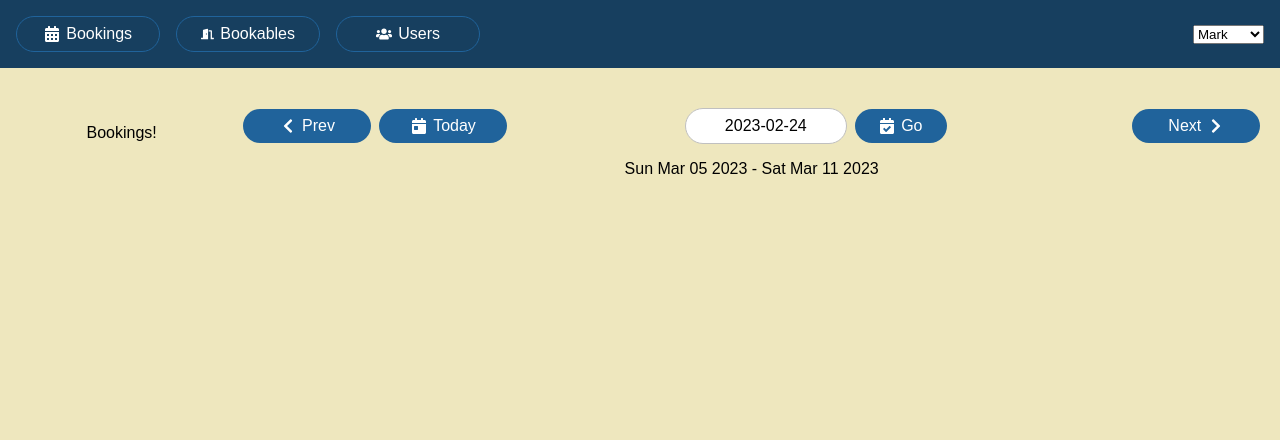
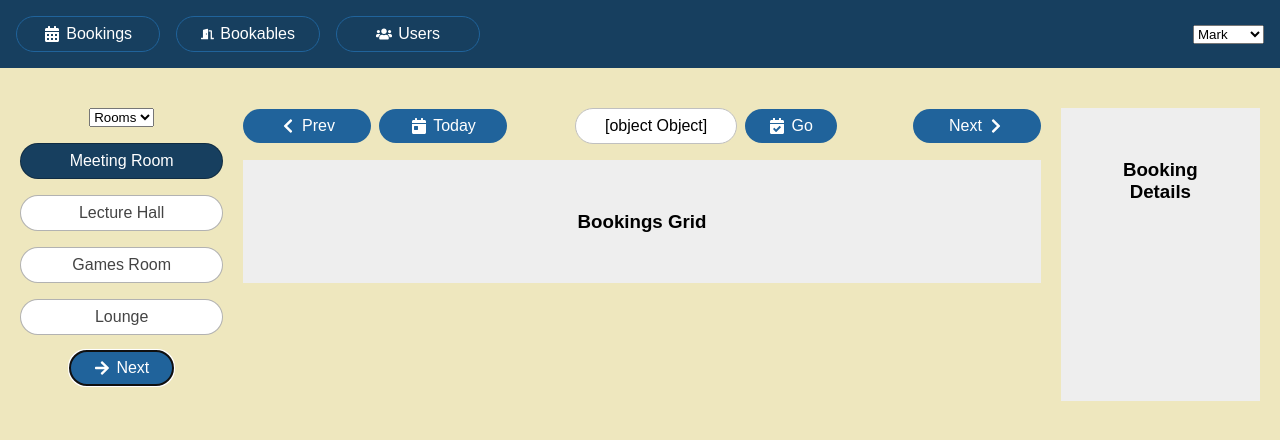
Before and after one commit to santoshnarayanan/reacthooks, a React (Create React App) app: page /bookings in a window 1280 px wide. Shown: the top 440 px of the page. Built offline with nearby package versions, Linux system fonts and the light colour scheme; data requests are answered from the project's data file.

Commit message:
Display details in BookingGrid

```diff
--- a/src/App.css
+++ b/src/App.css
@@ -240,3 +240,82 @@ main {
 header .icon-loading {
   color: white;
 }
+
+.bookings {
+  display: grid;
+  grid-template-columns: 4fr 1fr;
+  grid-column-gap: 20px;
+}
+.bookingsError {
+  background: var(--error);
+  color: var(--page-bg);
+  padding: 1em;
+  margin:0;
+}
+.bookingsGrid {
+  width: 100%;
+  border-collapse: collapse;
+}
+.bookingsGrid th,
+.bookingsGrid td {
+  padding:0.5em;
+  border:1px solid var(--page-bg);
+  height:5em;
+}
+.bookingsGrid th {
+  background: var(--primary);
+  color:var(--light-text);
+}
+.bookingsGrid td {
+  background:var(--light-text);
+  transition: opacity 0.4s ease;
+  opacity: 0.5;
+}
+.bookingsGrid.active td {
+  color:var(--dark-text);
+  opacity: 1;
+}
+.bookingsGrid thead th {
+  border-top:none;
+  border-bottom:none;
+}
+.bookingsGrid th:first-child,
+.bookingsGrid th:last-child {
+  border-left:none;
+  border-right:none;
+}
+.bookingsGrid.active td:hover {
+  cursor: pointer;
+  background:#eee;
+}
+.bookingsGrid.active .selected {
+  background: var(--secondary);
+  color:var(--light-text);
+}
+.bookingsGrid.active td.selected:hover {
+  background: var(--secondary);
+  color: var(--primary);
+}
+.bookingsGrid .status {
+  font-size: 200%;
+}
+.booking-details .icon-loading {
+  font-size: 100%;
+  margin-right: 0.5em;
+}
+.grid-wrapper {
+  position: relative;
+  width: 100%;
+  min-height: 600px;
+  overflow:auto;
+}
+
+.grid {
+  position: absolute;
+  width: 100%;
+}
+
+.placeholder {
+  background:#eee;
+  padding:2rem;
+}
--- /dev/null
+++ b/src/components/Bookings/BookingDetails.js
@@ -0,0 +1,7 @@
+export default function BookingDetails() {
+    return (
+        <div className="booking-details placeholder">
+            <h3>Booking Details</h3>
+        </div>
+    );
+}
--- /dev/null
+++ b/src/components/Bookings/Bookings.js
@@ -0,0 +1,30 @@
+/**
+ *
+ *
+ * @export
+ * @param {*} { bookable }
+ */
+
+import { useState, useReducer } from "react";
+import { getWeek } from "../../utils/date-wrangler";
+
+import WeekPicker from "./WeekPicker";
+import BookingsGrid from "./BookingsGrid";
+import BookingDetails from "./BookingDetails";
+
+import weekReducer from "./weekReducer"        //Import the existing reducer for the week
+export default function Bookings({ bookable }) {
+    const [week, dispatch] = useReducer(weekReducer, new Date(), getWeek);  // Manage shared state for the selected week
+
+    const [booking, setBooking] = useState(null); //Manage shared state for selected booking
+
+    return (
+        <div className="bookings">
+            <div>
+                <WeekPicker dispatch={dispatch} />
+                <BookingsGrid week={week} bookable={booking} setBooking={setBooking} />
+            </div>
+            <BookingDetails booking={booking} bookable={bookable} />
+        </div>
+    );
+}
--- /dev/null
+++ b/src/components/Bookings/BookingsGrid.js
@@ -0,0 +1,12 @@
+
+export default function BookingsGrid(props) {
+  const { week, bookable, booking, setBooking } = props;
+
+  return (
+    <div className="bookings-grid placeholder">
+      <h3>Bookings Grid</h3>
+      <p>{bookable?.title}</p>
+      <p>{week.date.toISOString}</p>
+    </div>
+  );
+};
--- a/src/components/Bookings/BookingsPage.js
+++ b/src/components/Bookings/BookingsPage.js
@@ -1,11 +1,28 @@
-import WeekPicker from "./WeekPicker";
+/**
+ *  Managing the selected bookable with useState
+ *
+ * @export
+ * @return {*}
+ */
+import { useState } from "react";
+import BookableList from "../Bookables/BookableList";
+import Bookings from "./Bookings";
 
 export default function BookingsPage() {
+
+  const [bookable, setBookable] = useState(null); //Manage the selected bookable with useStatess
+
+
+
   return (
     <main className="bookings-page">
-      <p>Bookings!</p>
-      {/* Pass the current date */}
-      <WeekPicker date={new Date()} />
+      {/** Pass the bookable down so that it can be highlighted in the list */}
+      {/** Pass the updater function so users can select a bookable */}
+      <BookableList bookable={bookable} setBookable={setBookable} />
+
+      {/** Let the booking component display bookings for the selected bookable */}
+      {/** The Bookings component also needs to know the selected week which will be managed in the Bookings component */}
+      <Bookings bookable={bookable} />
     </main>
   );
 }
--- a/src/components/Bookings/WeekPicker.js
+++ b/src/components/Bookings/WeekPicker.js
@@ -1,65 +1,43 @@
-import { useReducer, useState } from "react";
-import reducer from "./weekReducer";
-import { getWeek } from "../../utils/date-wrangler";
+import { useRef } from "react";
 import { FaChevronLeft, FaCalendarDay, FaChevronRight, FaCalendarCheck } from "react-icons/fa";
 
 // The WeekPicker component lets users navigate from week to week to book resources
 // in the company
 
-export default function WeekPicker({ date }) {
-
-    //we can use the getWeek function to generate the initial week object
-    //from a date we pass to WeekPicker as a prop
-    const [week, dispatch] = useReducer(reducer, date, getWeek);
-    const [dateText, setDateText] = useState("2023-02-24");
+export default function WeekPicker({ dispatch }) {
+    const textboxRef = useRef(null);
 
     //Handler for the Go button
     function goToDate() {
-        dispatch({ type: "SET_DATE", payload: dateText });
+        dispatch({ type: "SET_DATE", payload: textboxRef.current.value });
     }
 
     return (
         <div>
             <p className="date-picker">
                 {/*Dispatch actions to the reducer to switch weeks(PREV_WEEK, TODAY, NEXT_WEEK) */}
-                <button
-                    className="btn"
-                    onClick={() => dispatch({ type: "PREV_WEEK" })}
-                >
+                <button className="btn" onClick={() => dispatch({ type: "PREV_WEEK" })}   >
                     <FaChevronLeft />
                     <span>Prev</span>
                 </button>
-                <button
-                    className="btn"
-                    onClick={() => dispatch({ type: "TODAY" })}
-                >
+                <button className="btn" onClick={() => dispatch({ type: "TODAY" })}  >
                     <FaCalendarDay />
                     <span>Today</span>
                 </button>
 
                 <span>
-                    <input type="text"
-                        value={dateText}
-                        onChange={(e) => setDateText(e.target.value)}
-                    />
+                    <input type="text" value={textboxRef} placeholder="e.g. 2023-01-02" defaultValue="2023.02.15" />
                     <button className="go btn" onClick={goToDate}>
                         <FaCalendarCheck />
                         <span>Go</span>
                     </button>
                 </span>
 
-                <button
-                    className="btn"
-                    onClick={() => dispatch({ type: "NEXT_WEEK" })}
-                >
+                <button className="btn" onClick={() => dispatch({ type: "NEXT_WEEK" })}  >
                     <span>Next</span>
                     <FaChevronRight />
                 </button>
             </p>
-            <p>
-                {/*Use the current state to display the date info.*/}
-                {week.start.toDateString()} - {week.end.toDateString()}
-            </p>
         </div>
     );
 }
```
